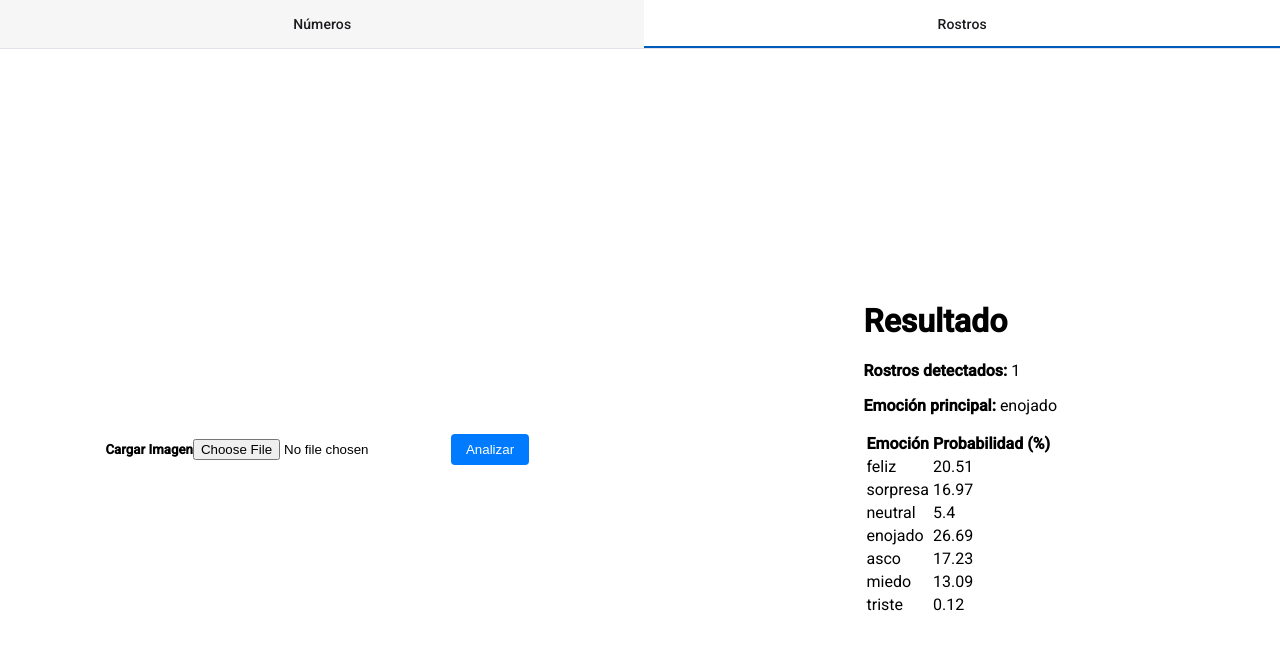
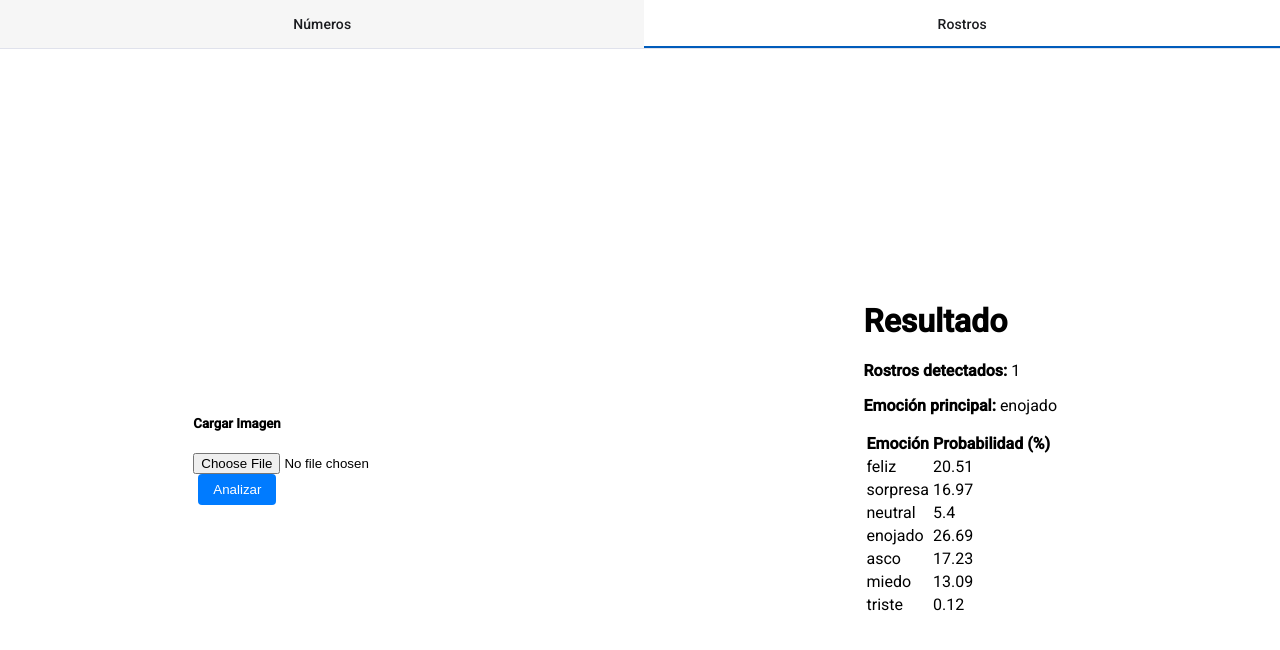
Before and after one commit to cahernao/-G2-Proyecto1_201611269, an Angular app in the folder frontend/: page / in a window 1280 px wide. Both pictures are taken after a click on the tab "Rostros". Shown: the top 650 px of the page. Built offline with nearby package versions, Linux system fonts and the light colour scheme.

Commit message:
feat: mostrar cara

```diff
--- a/frontend/src/app/app.component.html
+++ b/frontend/src/app/app.component.html
@@ -46,10 +46,17 @@
 
       <mat-grid-list cols="2" rowHeight="800px">
         <mat-grid-tile>
-          <h5>Cargar Imagen</h5>
-          <input type="file" class="form-control" accept="image/*">
-          <div class="mt-2">
-            <button mat-raised-button color="accent">Analizar</button>
+          <div class="col-md-6">
+            <h5 class="text-center">Cargar Imagen</h5>
+            <input type="file" class="form-control" accept="image/*" (change)="onImageSelected($event)">
+            <div class="mt-3 text-center">
+              <button mat-raised-button color="accent">Analizar</button>
+            </div>
+            <div class="mt-3 text-center">
+             @if (imagenSeleccionada) {
+              <img [src]="imagenSeleccionada" alt="Vista previa" class="img-fluid border" style="max-height: 250px;">
+             }
+            </div>
           </div>
         </mat-grid-tile>
         <mat-grid-tile>
--- a/frontend/src/app/app.component.ts
+++ b/frontend/src/app/app.component.ts
@@ -11,6 +11,16 @@ import { MatTableModule } from '@angular/material/table';
 })
 export class AppComponent {
   title = 'frontend';
+  imagenSeleccionada: string | ArrayBuffer | null = null;
+
+  onImageSelected(event: any): void {
+    const file = event.target.files[0];
+    if (file) {
+      const reader = new FileReader();
+      reader.onload = e => this.imagenSeleccionada = reader.result;
+      reader.readAsDataURL(file);
+    }
+  }
 
 
 
```
